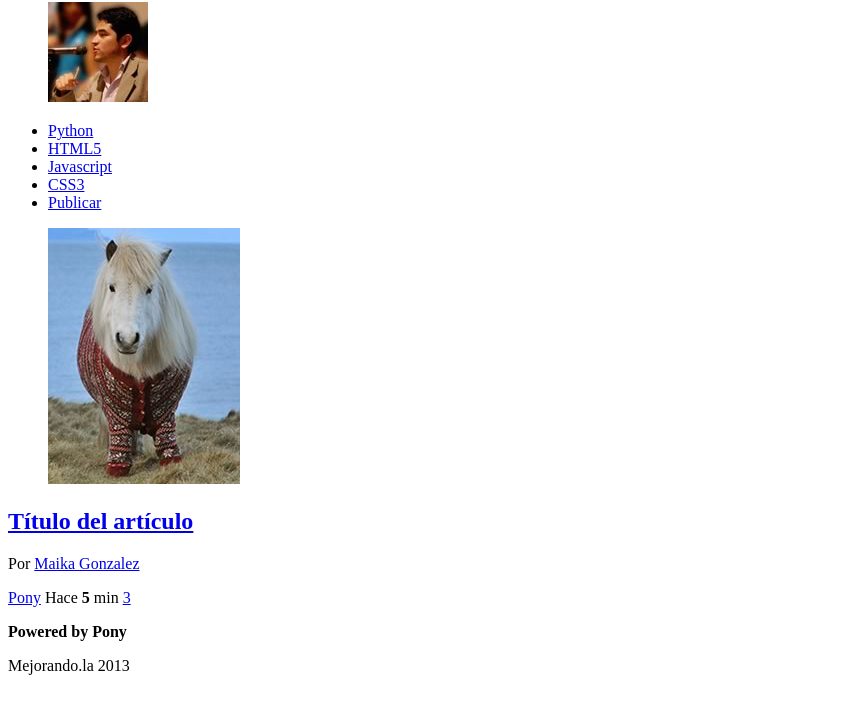
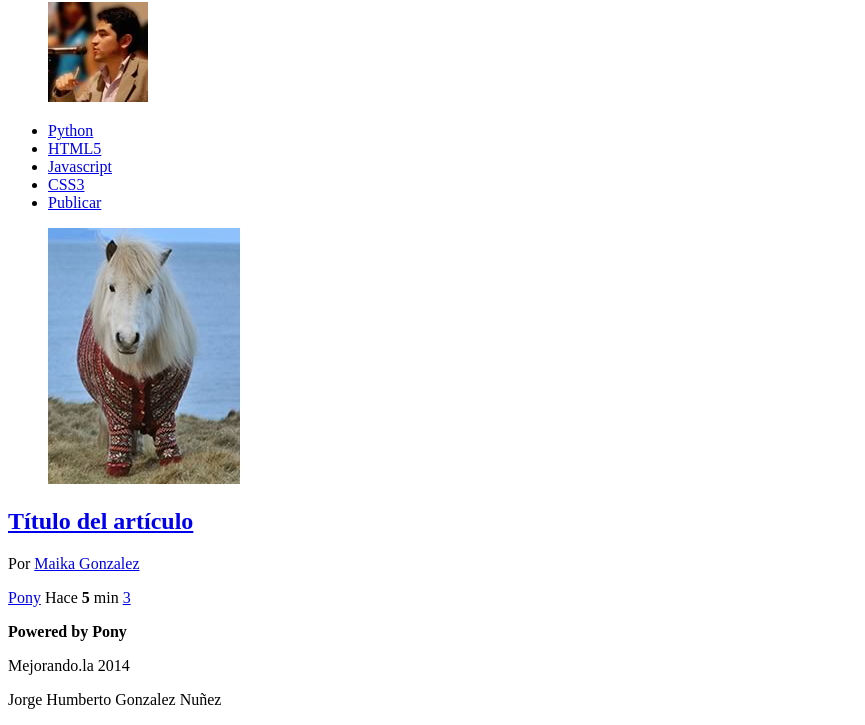
Before and after one commit to sionleojr/Pulse2014-Europa, a plain HTML site: page index.html in a window 1280 px wide. Shown: the part 258-983 px from the top of the page, without its empty margins (0-865 px from the left). Before the commit the page ends 949 px from the top, so only its background shows below. Drawn offline with Linux system fonts and the light colour scheme.

Commit message:
cambio...

```diff
--- a/index.html
+++ b/index.html
@@ -52,7 +52,8 @@
 		<p>
 			<strong>Powered by Pony</strong>
 		</p>
-		<p>Mejorando.la 2013</p>
+		<p>Mejorando.la 2014</p>
+		<p>Jorge Humberto Gonzalez Nuñez</p>
 	</footer>
 </body>
 </html>
```
